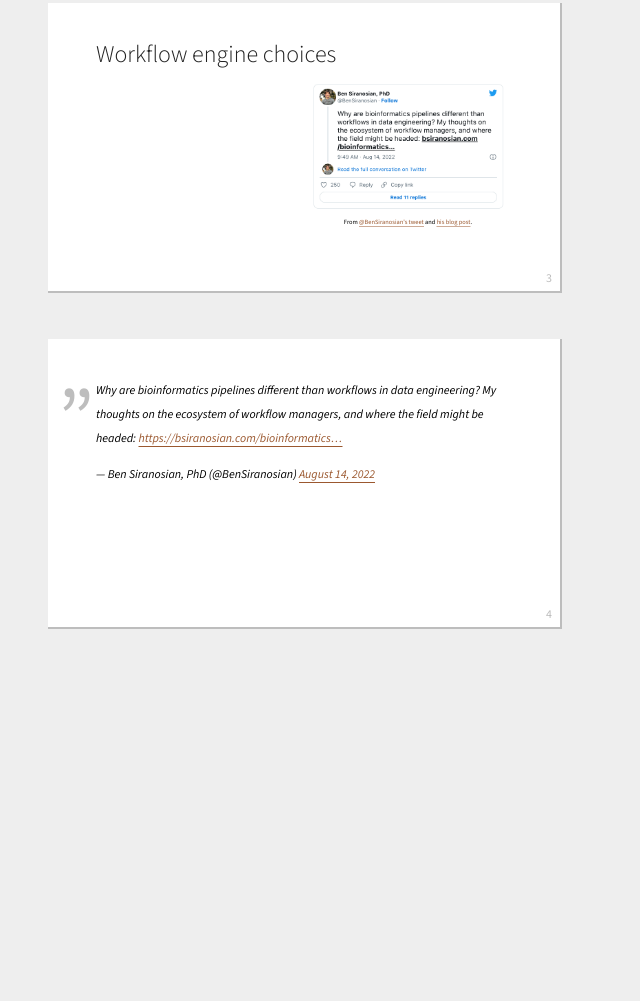
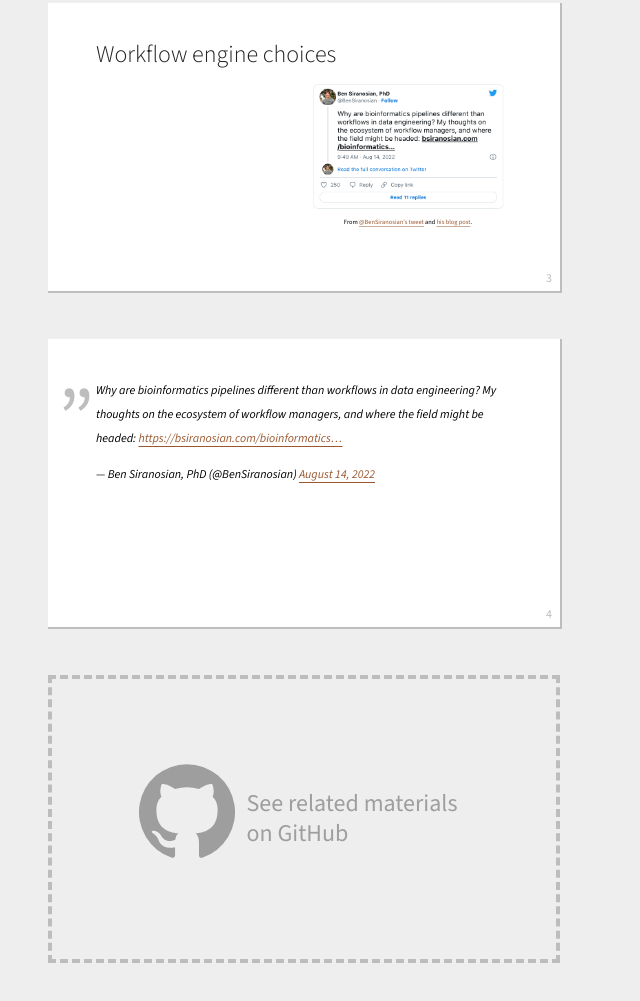
Before and after one commit to ccwang002/2022Talk-snakemake, a plain HTML site: page index.html in a window 1280 px wide. Shown: the part 908-1909 px from the top of the page, without its empty margins (0-640 px from the left). Before the commit the page ends 1583 px from the top, so only its background shows below. Drawn offline with Linux system fonts and the light colour scheme; files whose address does not match are found by name.

Commit message:
Update slides

```diff
--- a/index.html
+++ b/index.html
@@ -70,7 +70,7 @@
 			<img src="pictures/donggeun-lee-BpWvu_KLJxo-unsplash.jpg" class="cover w" alt="">
 			<figcaption class="copyright bottom white">
 				Photo by <a href="https://unsplash.com/@dizy64">DongGeun Lee</a>
-				on <a href="https://unsplash.com">Unsplash</a>
+				on <a href="https://unsplash.com/photos/BpWvu_KLJxo">Unsplash</a>
 			</figcaption>
 		</figure>
 		<style>
@@ -180,6 +180,17 @@ def order(request):
 
 	<div class="progress"></div>
 
+	<!-- GitHub badge -->
+	<footer class="badge">
+		<a href="https://github.com/ccwang002/2022Talk-snakemake/">
+			<svg width="81" height="79" viewBox="0 0 81 79" aria-hidden="true">
+				<path d="M40.5 0a40.5 40.5 0 0 0-12.8 78.93c2 .37 2.76-.88 2.76-2s0-3.51-.05-6.89c-11.27 2.45-13.64-5.43-13.64-5.43-1.84-4.68-4.5-5.92-4.5-5.92-3.68-2.51.28-2.46.28-2.46 4.06.29 6.2 4.17 6.2 4.17 3.61 6.19 9.48 4.4 11.79 3.37a8.65 8.65 0 0 1 2.57-5.41c-9-1-18.45-4.5-18.45-20a15.65 15.65 0 0 1 4.17-10.87 14.57 14.57 0 0 1 .4-10.72s3.4-1.09 11.14 4.15a38.39 38.39 0 0 1 20.28 0c7.73-5.24 11.13-4.15 11.13-4.15a14.55 14.55 0 0 1 .4 10.72 15.63 15.63 0 0 1 4.16 10.87c0 15.56-9.47 19-18.49 20 1.45 1.25 2.75 3.72 2.75 7.5v11.11c0 1.08.73 2.34 2.78 1.95A40.51 40.51 0 0 0 40.5 0z"/>
+			</svg>
+			See related materials<br>
+			on GitHub
+		</a>
+	</footer>
+
 	<script src="lib/shower/shower.js"></script>
 	<script defer src="lib/highlightjs/highlight.min.js"></script>
 	<script>
--- a/styles/blocks/badge.css
+++ b/styles/blocks/badge.css
@@ -9,7 +9,7 @@
     outline-offset: calc(
         -1 * var(--slide-scale) * 8px
     );
-    line-height: 1;
+    line-height: 1.25;
     font-size: calc(
         var(--slide-scale) * 48px
     );
```
Also changed, not shown: README.md.
